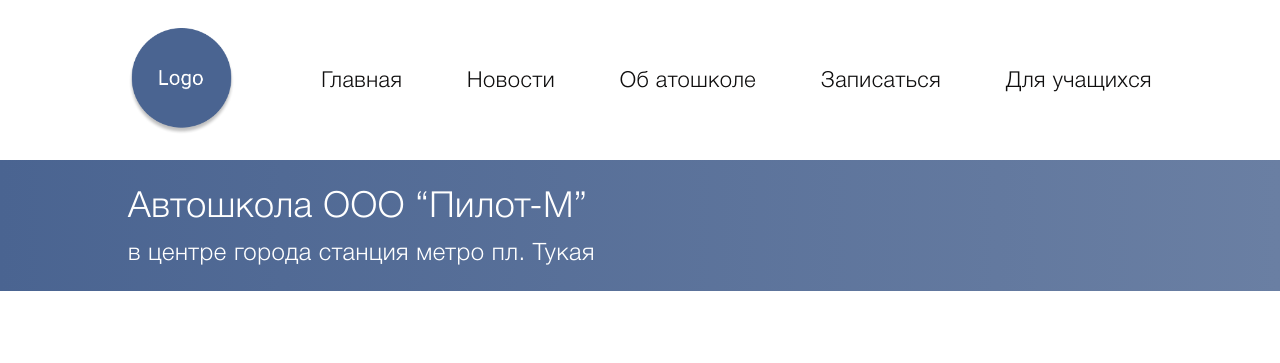
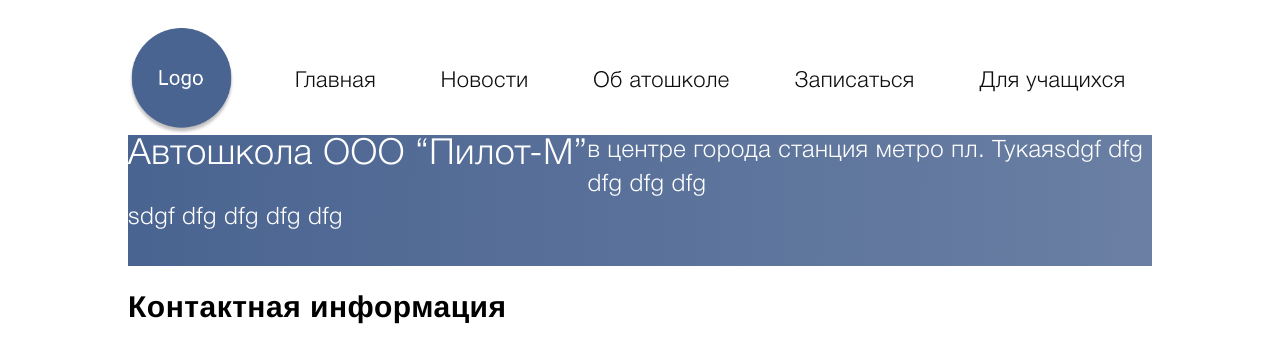
Before and after one commit to NGdev1/pilot-kazan, a Symfony app: template templates/site/index.html.twig in a window 1280 px wide. Shown: the top 363 px of the page. Run offline with Twig, Linux system fonts and the light colour scheme; the template is opened without the code that fills it, so the values that code supplies are empty; some libraries are stand-ins or nearby versions.

Commit message:
Site layout

```diff
--- a/public/css/style.css
+++ b/public/css/style.css
@@ -99,7 +99,7 @@ body {
 }
 
 .menu{
-    float: right;
+
 }
 
 .menu-item{
@@ -120,26 +120,38 @@ body {
 }
 
 h1{
-    margin-top: -5px;
-    font-size: 36px;
-    font-weight: 300;
-    color: #FFFFFF;
+
 }
 
 h2 {
-    margin-top: -20px;
-    font-size: 24px;
-    font-weight: 300;
-    color: #FFFFFF;
+
 }
 
 .blue-line{
     height: 131px;
 
-    position: absolute;
-    left: 0;
-    top: 160px;
     width: 100%;
 
     background: linear-gradient(90.73deg, #4A6491 0.07%, #6A7FA3 99.92%);
 }
+
+.blue-line-title {
+    margin-top: -5px;
+    font-size: 36px;
+    font-weight: 300;
+    color: #FFFFFF;
+    float: left;
+}
+
+.blue-line-subtitle{
+    font-size: 24px;
+    font-weight: 300;
+    color: #FFFFFF;
+    float: left;
+}
+
+.blue-line-right-info {
+    font-size: 24px;
+    font-weight: 300;
+    color: #FFFFFF;
+}
--- a/templates/site/index.html.twig
+++ b/templates/site/index.html.twig
@@ -24,13 +24,13 @@
             <div class="menu-item">Для учащихся</div>
         </div>
 
-        <div style="height: 200px"></div>
         <div class="blue-line">
-            <div class="content">
-                <h1>Автошкола ООО “Пилот-М”</h1>
-                <h2>в центре города станция метро пл. Тукая</h2>
-            </div>
+                <div class="blue-line-title">Автошкола ООО “Пилот-М”</div>
+                <div class="blue-line-subtitle">в центре города станция метро пл. Тукая</div>
+                <div class="blue-line-right-info">sdgf dfg dfg dfg dfg</div>
+                <div class="blue-line-right-info">sdgf dfg dfg dfg dfg</div>
         </div>
+        <h1>Контактная информация</h1>
 
 
     </div>
```
